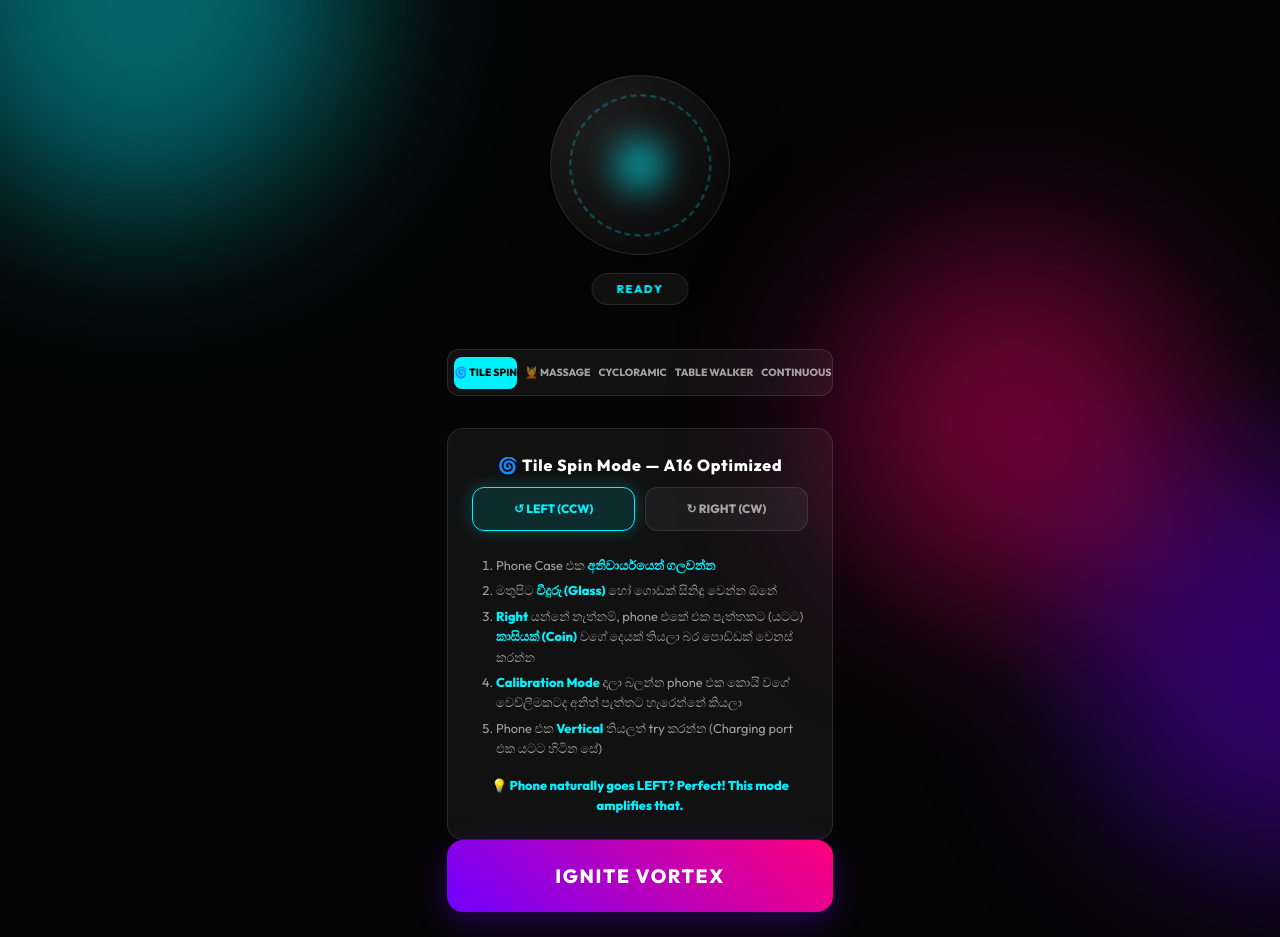
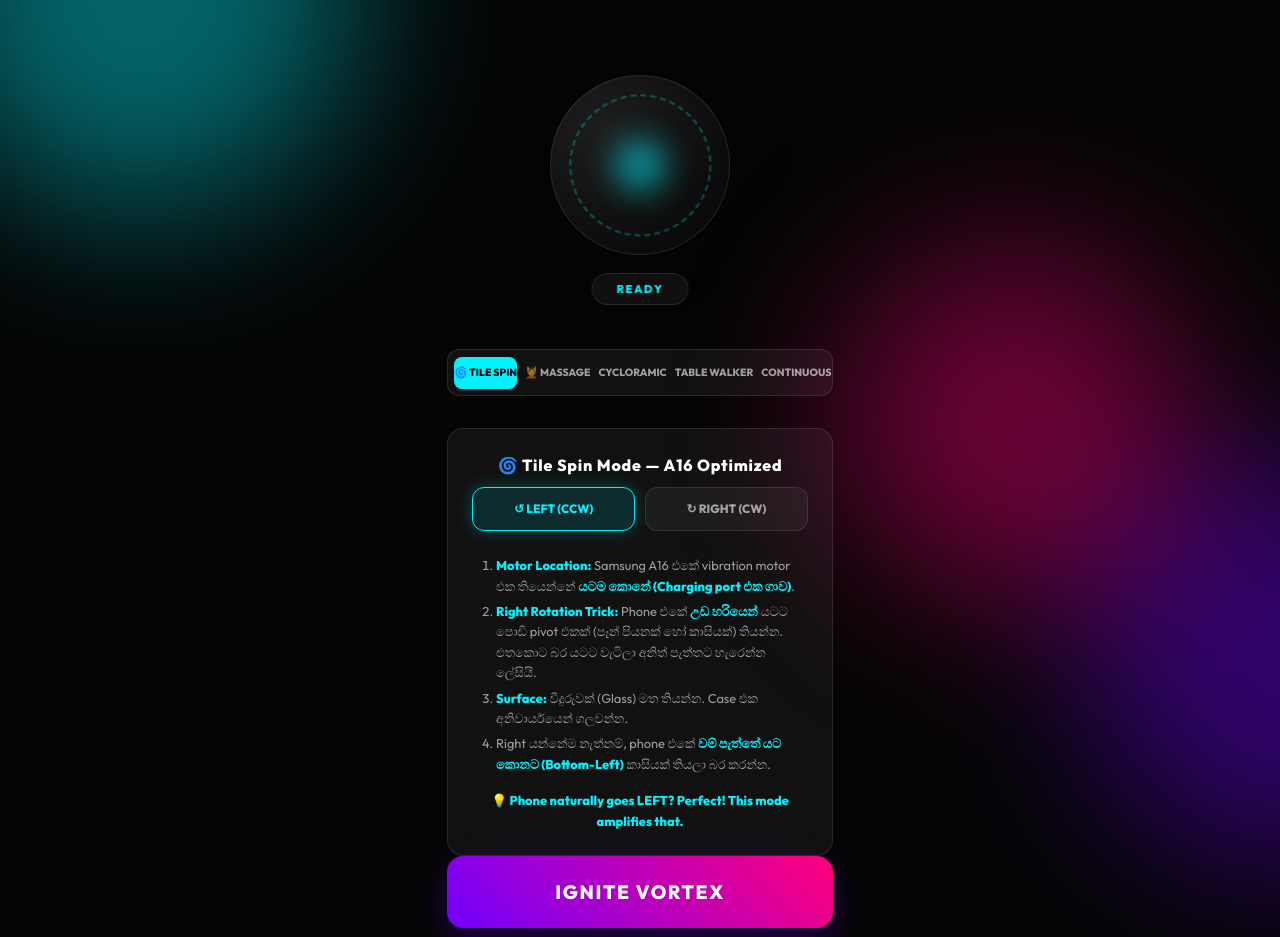
Before and after one commit to idusha-manaka/VORTEX, a website: page index.html in a window 1280 px wide. Shown: the part 143-1080 px from the top of the page. Drawn offline with Linux system fonts and the light colour scheme.

Commit message:
feat: optimize Right rotation for Samsung A16 bottom motor location v1.9.5

```diff
--- a/index.html
+++ b/index.html
@@ -26,7 +26,7 @@
 
     <main class="container">
         <header>
-            <div class="version-badge">v1.9.0 - RESONANCE SWEEP</div>
+            <div class="version-badge">v1.9.5 - HARDWARE OPTIMIZED</div>
             <h1 class="logo">VORTEX</h1>
             <p class="subtitle">Precision Rotation Control</p>
         </header>
@@ -78,11 +78,10 @@
                     <button class="dir-btn" data-dir="right">↻ RIGHT (CW)</button>
                 </div>
                 <ol style="text-align:left; margin:1rem 0; padding-left:1.5rem; font-size: 0.8rem;">
-                    <li>Phone Case එක <strong>අනිවාර්යයෙන් ගලවන්න</strong></li>
-                    <li>මතුපිට <strong>වීදුරු (Glass)</strong> හෝ ගොඩක් සිනිඳු වෙන්න ඕනේ</li>
-                    <li><strong>Right</strong> යන්නේ නැත්නම්, phone එකේ එක පැත්තකට (යටට) <strong>කාසියක් (Coin)</strong> වගේ දෙයක් තියලා බර පොඩ්ඩක් වෙනස් කරන්න</li>
-                    <li><strong>Calibration Mode</strong> දාලා බලන්න phone එක කොයි වගේ වෙව්ලීමකටද අනිත් පැත්තට හැරෙන්නේ කියලා</li>
-                    <li>Phone එක <strong>Vertical</strong> තියලත් try කරන්න (Charging port එක යටට හිටින සේ)</li>
+                    <li><strong>Motor Location:</strong> Samsung A16 එකේ vibration motor එක තියෙන්නේ <strong>යටම කොනේ (Charging port එක ගාව)</strong>.</li>
+                    <li><strong>Right Rotation Trick:</strong> Phone එකේ <strong>උඩ හරියෙන්</strong> යටට පොඩි pivot එකක් (පෑන් පියනක් හෝ කාසියක්) තියන්න. එතකොට බර යටට වැටිලා අනිත් පැත්තට හැරෙන්න ලේසියි.</li>
+                    <li><strong>Surface:</strong> වීදුරුවක් (Glass) මත තියන්න. Case එක අනිවාර්යයෙන් ගලවන්න.</li>
+                    <li>Right යන්නේම නැත්නම්, phone එකේ <strong>වම් පැත්තේ යට කොනට (Bottom-Left)</strong> කාසියක් තියලා බර කරන්න.</li>
                 </ol>
                 <p id="spinHint" style="color:var(--primary); font-weight:bold; font-size:0.8rem;">💡 Phone naturally goes LEFT? Perfect! This mode amplifies that.</p>
             </div>
--- a/package.json
+++ b/package.json
@@ -1,6 +1,6 @@
 {
   "name": "vortex-vibrator",
-  "version": "1.9.0",
+  "version": "1.9.5",
   "description": "Phone rotation experiment via vibration",
   "main": "index.html",
   "scripts": {
--- a/script.js
+++ b/script.js
@@ -82,13 +82,14 @@ document.addEventListener('DOMContentLoaded', () => {
         400, 25, 350, 20, 400, 25,
         300, 20, 400, 25,
     ];
-    // RIGHT (CW) — Resonance Sweep Pattern
-    // Uses a mix of frequencies to find the drift-point of the hardware.
+    // RIGHT (CW) — High-Torque Pivot Pattern
+    // Designed for bottom-mounted motors (like A16).
+    // Uses a "Reverse Kick" strategy: quick double-tap then long slide.
     const tilespinPatternRight = [
-        10, 20, 10, 20, 10, 20, 30, 50,  // High frequency micro-taps
-        40, 10, 40, 10, 40, 10, 100, 50, // Medium "kick" pulses
-        15, 15, 15, 15, 15, 15, 80, 20,  // Sharp staccato
-        200, 100, 10, 10, 10, 10         // Decelerating burst
+        15, 10, 15, 450,
+        15, 10, 15, 450,
+        15, 10, 15, 450,
+        30, 20, 30, 20, 30, 20, 100, 100
     ];
     const tilespinPattern = tilespinPatternLeft; // default
 
--- a/sw.js
+++ b/sw.js
@@ -1,4 +1,4 @@
-const CACHE_NAME = 'vortex-v1.9.0';
+const CACHE_NAME = 'vortex-v1.9.5';
 const ASSETS = [
   './',
   './index.html',
```
